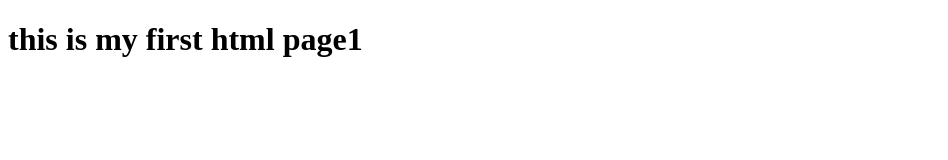
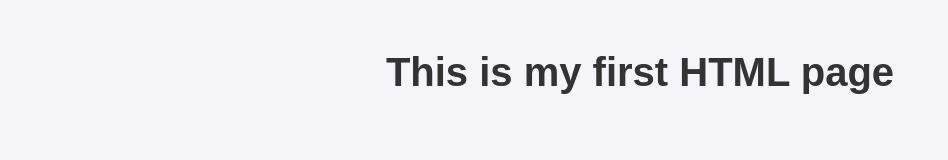
Before and after one commit to sangramdobhal/htmlpage, a plain HTML site: page index.html in a window 1280 px wide. Shown: the whole page, without its empty margins (0-948 px from the left). Drawn offline with Linux system fonts and the light colour scheme.

Commit message:
design changes v1

```diff
--- a/index.html
+++ b/index.html
@@ -1,11 +1,12 @@
 <!DOCTYPE html>
 <html lang="en">
 <head>
-    <meta charset="UTF-8">
-    <meta name="viewport" content="width=device-width, initial-scale=1.0">
-    <title>Document</title>
+  <meta charset="UTF-8">
+  <meta name="viewport" content="width=device-width, initial-scale=1.0">
+  <title>Document</title>
+  <link rel="stylesheet" href="style.css">
 </head>
 <body>
-    <h1>this is my first html page1</h1>
+  <h1>This is my first HTML page</h1>
 </body>
 </html>
--- /dev/null
+++ b/style.css
@@ -0,0 +1,14 @@
+/* style.css */
+body {
+  font-family: Arial, sans-serif;
+  background-color: #f4f4f9;
+  margin: 0;
+  padding: 0;
+  text-align: center;
+}
+
+h1 {
+  color: #333;
+  margin-top: 50px;
+  font-size: 2.5rem;
+}
```
